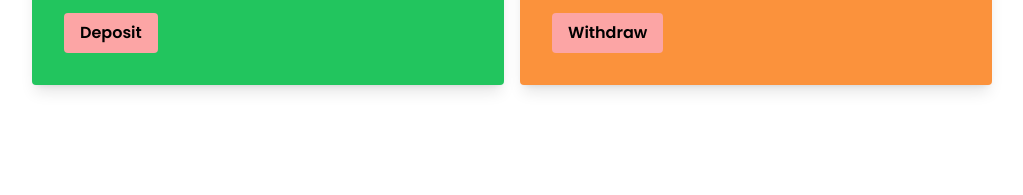
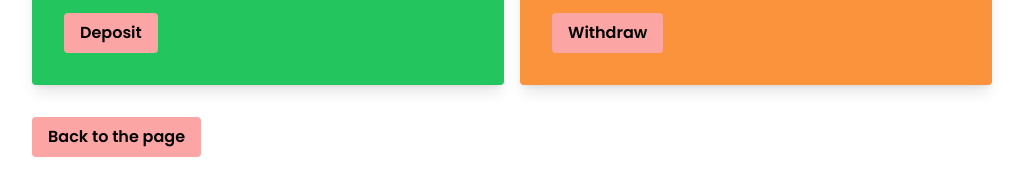
Before and after one commit to mehedihasan99/function-bank26, a plain HTML site: page bank.html in a window 1280 px wide. Shown: the part 409-604 px from the top of the page, without its empty margins (128-1151 px from the left). Drawn offline with nearby package versions, Linux system fonts and the light colour scheme.

Commit message:
add button

```diff
--- a/bank.html
+++ b/bank.html
@@ -82,6 +82,11 @@
           </div>
         </div>
       </section>
+      <a
+        href="index.html"
+        class="bg-red-300 px-4 my-8 py-2 inline-block my-8 rounded font-semibold"
+        >Back to the page</a
+      >
     </main>
     <script src="js/bank.js"></script>
   </body>
```
